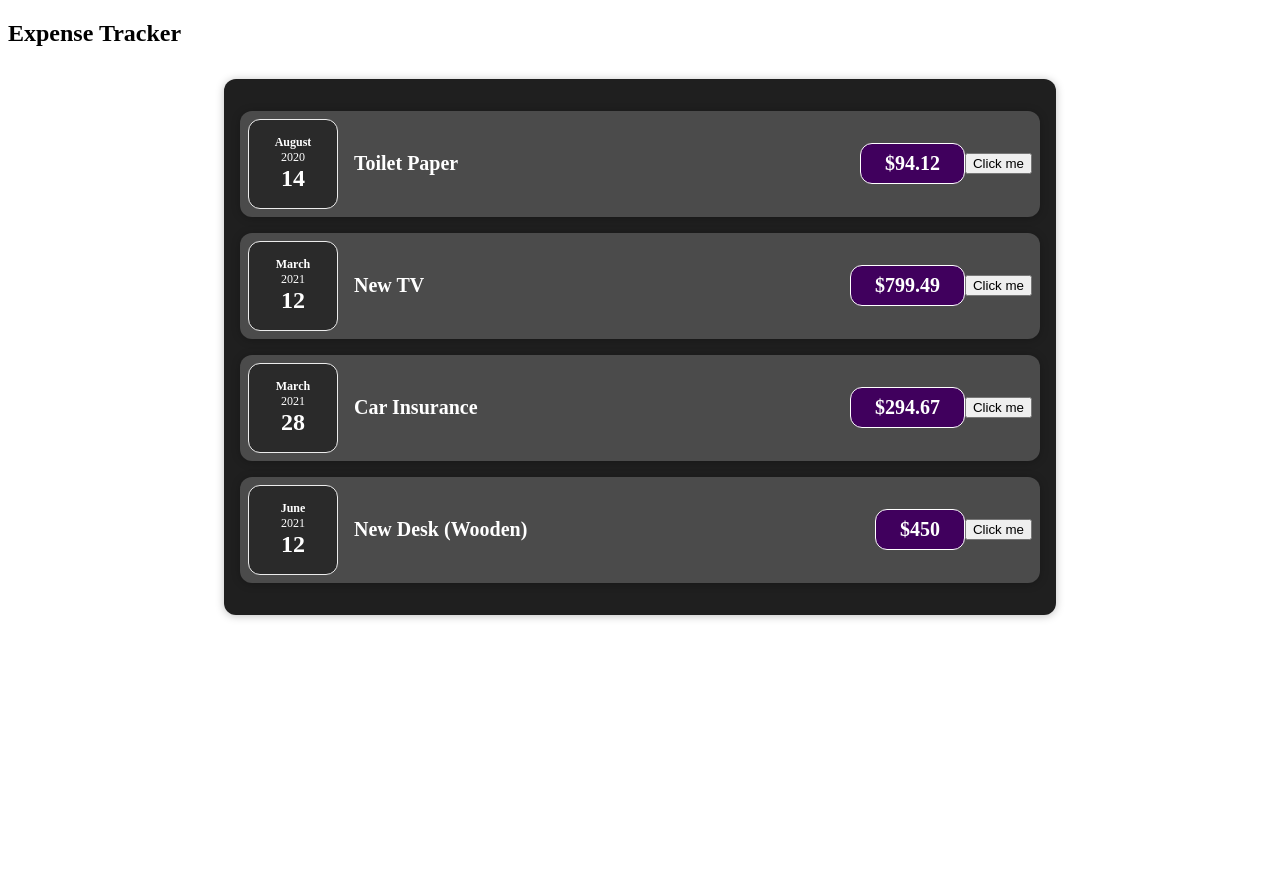
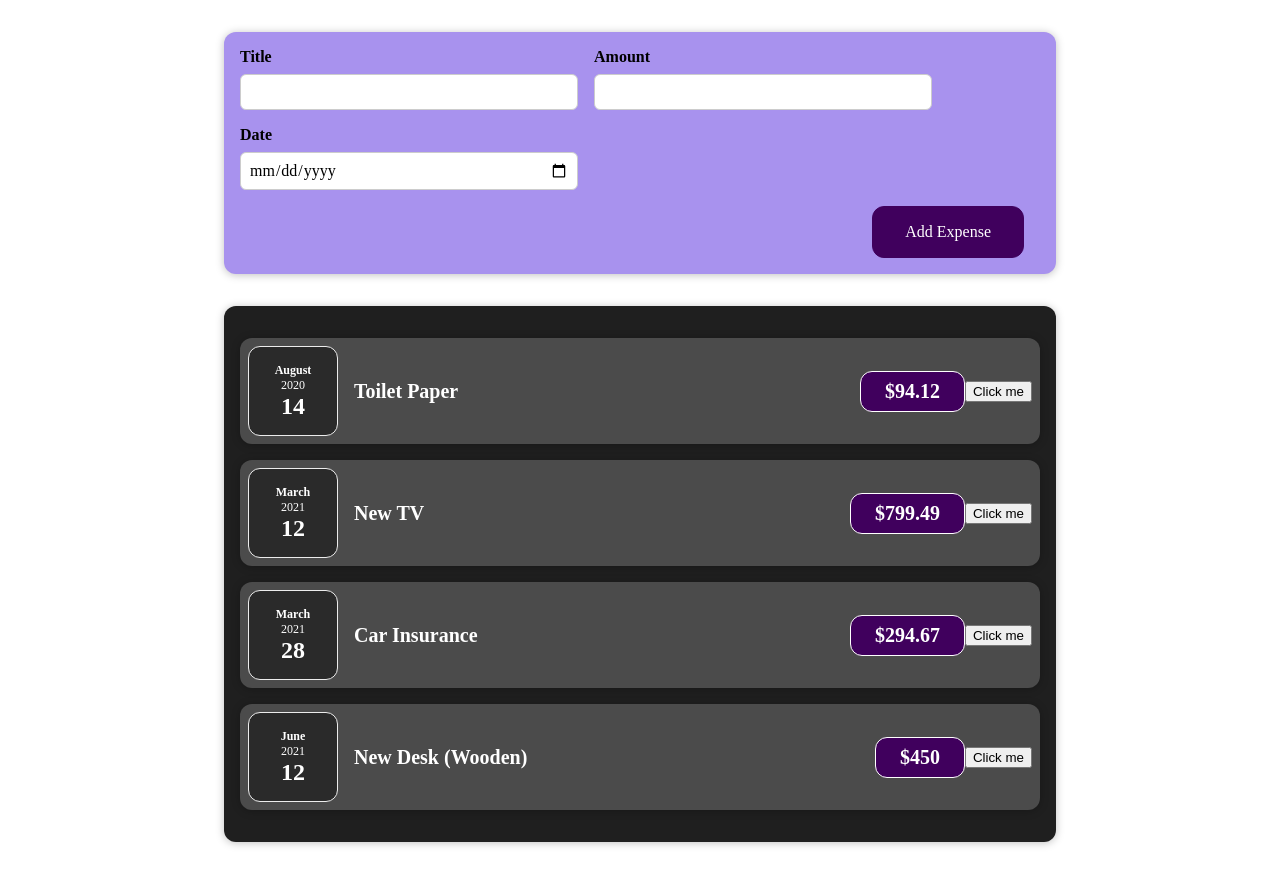
Before and after one commit to Oloche-Richard/ExpenseTracker, a React (Create React App) app: page / in a window 1280 px wide. Before the commit the page ends 800 px from the top, so only its background shows below. Built offline with nearby package versions, Linux system fonts and the light colour scheme.

Commit message:
expense tracker

```diff
--- a/src/App.js
+++ b/src/App.js
@@ -1,6 +1,7 @@
 import "./styles.css";
 import ExpenseItem from "./components/Expenses/ExpenseItem.js";
 import Expenses from "./components/Expenses/Expenses.js"
+import NewExpense from "./components/NewExpense/NewExpense.js"
 export default function App() {
   const expenses = [
     {
@@ -25,7 +26,7 @@ export default function App() {
   ];
   return (
     <div>
-      <h2>Expense Tracker</h2>
+      <NewExpense/>
       <Expenses items={expenses}/>
     </div>
   );
--- /dev/null
+++ b/src/components/NewExpense/ExpenseForm.css
@@ -0,0 +1,26 @@
+.new-expense__controls {
+  display: flex;
+  flex-wrap: wrap;
+  gap: 1rem;
+  margin-bottom: 1rem;
+  text-align: left;
+}
+
+.new-expense__control label {
+  font-weight: bold;
+  margin-bottom: 0.5rem;
+  display: block;
+}
+
+.new-expense__control input {
+  font: inherit;
+  padding: 0.5rem;
+  border-radius: 6px;
+  border: 1px solid #ccc;
+  width: 20rem;
+  max-width: 100%;
+}
+
+.new-expense__actions {
+  text-align: right;
+}
--- /dev/null
+++ b/src/components/NewExpense/ExpenseForm.js
@@ -0,0 +1,69 @@
+import './ExpenseForm.css';
+import {useState} from 'react'
+const ExpenseForm = () => {
+  const [enteredTitle, setEnteredTitle] = useState('');
+  const [enteredAmount, setEnteredAmount] = useState('');
+  const [enteredDate, setEnteredDate] = useState('');
+
+
+  const titleChangeHandler = (event) => {
+    setEnteredTitle(event.target.value);
+
+  };
+
+  const amountChangeHandler = (event) => {
+    setEnteredAmount(event.target.value);
+
+  };
+
+  const dateChangeHandler = (event) => {
+    setEnteredDate(event.target.value);
+
+  };
+
+  const submitHandler = (event) => {
+    event.preventDefault();
+
+    const expenseData = {
+      title: enteredTitle,
+      amount: enteredAmount,
+      date: new Date(enteredDate)
+    };
+
+    console.log(expenseData);
+  };
+
+  return (
+    <form onSubmit={submitHandler}>
+      <div className='new-expense__controls'>
+        <div className='new-expense__control'>
+          <label>Title</label>
+          <input type='text' onChange={titleChangeHandler} />
+        </div>
+        <div className='new-expense__control'>
+          <label>Amount</label>
+          <input
+            type='number'
+            min='0.01'
+            step='0.01'
+            onChange={amountChangeHandler}
+          />
+        </div>
+        <div className='new-expense__control'>
+          <label>Date</label>
+          <input
+            type='date'
+            min='2019-01-01'
+            max='2022-12-31'
+            onChange={dateChangeHandler}
+          />
+        </div>
+      </div>
+      <div className='new-expense__actions'>
+        <button type='submit'>Add Expense</button>
+      </div>
+    </form>
+  );
+};
+
+export default ExpenseForm;
--- /dev/null
+++ b/src/components/NewExpense/NewExpense.css
@@ -0,0 +1,38 @@
+.new-expense {
+  background-color: #a892ee;
+  padding: 1rem;
+  margin: 2rem auto;
+  width: 50rem;
+  max-width: 95%;
+  border-radius: 12px;
+  text-align: center;
+  box-shadow: 0 1px 8px rgba(0, 0, 0, 0.25);
+}
+
+.new-expense button {
+  font: inherit;
+  cursor: pointer;
+  padding: 1rem 2rem;
+  border: 1px solid #40005d;
+  background-color: #40005d;
+  color: white;
+  border-radius: 12px;
+  margin-right: 1rem;
+}
+
+.new-expense button:hover,
+.new-expense button:active {
+  background-color: #510674;
+  border-color: #510674;
+}
+
+.new-expense button.alternative {
+  color: #220131;
+  border-color: transparent;
+  background-color: transparent;
+}
+
+.new-expense button.alternative:hover,
+.new-expense button.alternative:active {
+  background-color: #ddb3f8;
+}
--- /dev/null
+++ b/src/components/NewExpense/NewExpense.js
@@ -0,0 +1,12 @@
+import ExpenseForm from './ExpenseForm';
+import './NewExpense.css';
+
+const NewExpense = () => {
+  return (
+    <div className='new-expense'>
+      <ExpenseForm />
+    </div>
+  );
+};
+
+export default NewExpense;
```
